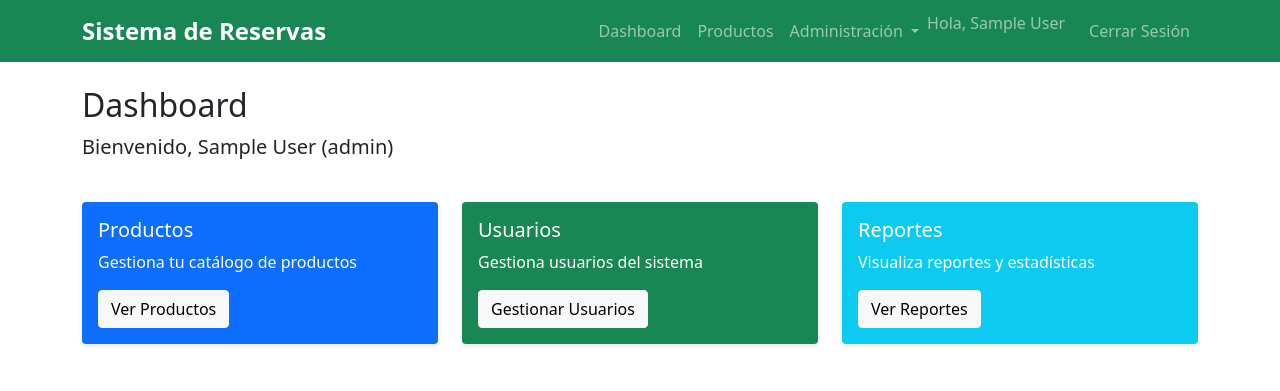
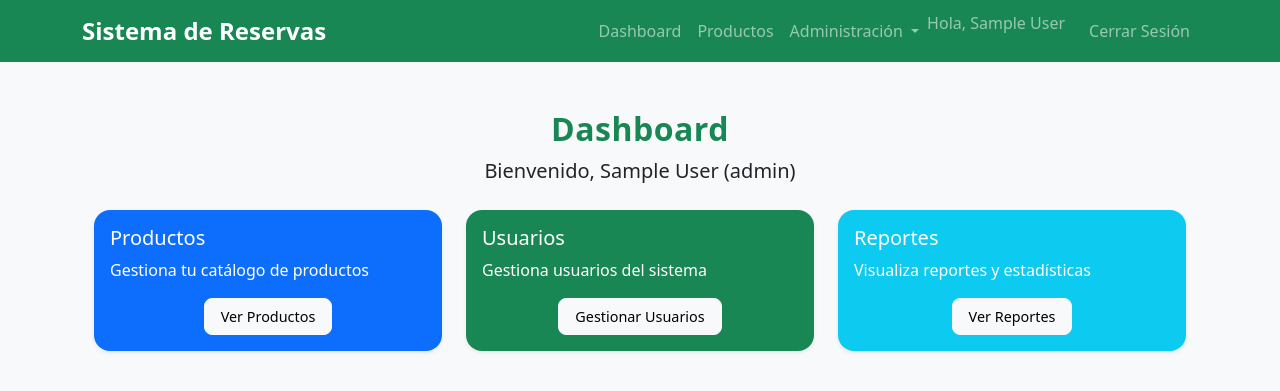
Before and after one commit to rherrera94/FrontendPV, a Flask app: page /dashboard in a window 1280 px wide. Shown: the top 391 px of the page. Run offline with Flask 3, Linux system fonts and the light colour scheme; the visitor is signed in with stand-in values (Sample User, id 1).

Commit message:
se mejora css

```diff
--- a/app.py
+++ b/app.py
@@ -176,7 +176,7 @@ def logout():
     form=LoginForm
     session.clear()
     flash('Has cerrado sesión', 'info')
-    return redirect('login.html', form=form)
+    return redirect('login')
 
 if __name__ == '__main__':
     app.run(debug=True)
--- a/static/css/style.css
+++ b/static/css/style.css
@@ -1,17 +1,39 @@
-.hero-section {
-    background: linear-gradient(135deg, #198754 0%, #20c997 100%);
-    color: white;
+body {
+    background-color: #f8f9fa;
 }
 
 .card {
-    transition: transform 0.2s;
     border: none;
-    box-shadow: 0 2px 4px rgba(0,0,0,0.1);
+    transition: transform 0.2s ease-in-out;
+    border-radius: 1rem;
 }
 
 .card:hover {
     transform: translateY(-5px);
-    box-shadow: 0 4px 8px rgba(0,0,0,0.2);
+}
+
+.card .btn {
+    width: auto;             /* No ocupa todo el ancho */
+    display: inline-block;   /* Permite centrado correcto */
+    font-weight: 500;
+    border-radius: 0.5rem;
+}
+.text-center .btn {
+    margin: 0 auto;          /* Centra horizontalmente */
+}
+
+.btn-sm {
+    padding: 0.4rem 1rem;    /* Botón más pequeño */
+    font-size: 0.9rem;
+}
+h2 {
+    font-size: 2rem;
+    letter-spacing: 0.5px;
+}
+
+.hero-section {
+    background: linear-gradient(135deg, #198754 0%, #20c997 100%);
+    color: white;
 }
 
 .btn-success {
--- a/templates/dashboard.html
+++ b/templates/dashboard.html
@@ -3,42 +3,56 @@
 {% block title %}Dashboard - Sistema de Reservas{% endblock %}
 
 {% block content %}
-<div class="row">
+<div class="container py-4">
+    <div class="row mb-4 text-center">
         <div class="col-12">
-        <h2>Dashboard</h2>
-        <p class="lead">Bienvenido, {{ user }} ({{ role }})</p>
+            <h2 class="fw-bold text-success">Dashboard</h2>
+            <p class="lead mb-0">Bienvenido, {{ user }} ({{ role }})</p>
         </div>
     </div>
 
-<div class="row mt-4">
+    <div class="row g-4">
         <div class="col-md-4">
-        <div class="card text-white bg-primary">
-            <div class="card-body">
+            <div class="card text-white bg-primary h-100 shadow-sm">
+                <div class="card-body d-flex flex-column justify-content-between">
+                    <div>
                         <h5 class="card-title">Productos</h5>
                         <p class="card-text">Gestiona tu catálogo de productos</p>
-                <a href="{{ url_for('products') }}" class="btn btn-light">Ver Productos</a>
+                    </div>
+                    <div class="text-center mt-3">
+                        <a href="{{ url_for('products') }}" class="btn btn-light btn-sm px-3">Ver Productos</a>
+                    </div>
                 </div>
             </div>
         </div>
 
         {% if role == 'admin' %}
         <div class="col-md-4">
-        <div class="card text-white bg-success">
-            <div class="card-body">
+            <div class="card text-white bg-success h-100 shadow-sm">
+                <div class="card-body d-flex flex-column justify-content-between">
+                    <div>
                         <h5 class="card-title">Usuarios</h5>
                         <p class="card-text">Gestiona usuarios del sistema</p>
-                <a href="{{ url_for('user_management') }}" class="btn btn-light">Gestionar Usuarios</a>
+                    </div>
+                    <div class="text-center mt-3">
+                        <a href="{{ url_for('user_management') }}" class="btn btn-light btn-sm px-3">Gestionar Usuarios</a>
+                    </div>
                 </div>
             </div>
         </div>
         {% endif %}
 
         <div class="col-md-4">
-        <div class="card text-white bg-info">
-            <div class="card-body">
+            <div class="card text-white bg-info h-100 shadow-sm">
+                <div class="card-body d-flex flex-column justify-content-between">
+                    <div>
                         <h5 class="card-title">Reportes</h5>
                         <p class="card-text">Visualiza reportes y estadísticas</p>
-                <a href="#" class="btn btn-light">Ver Reportes</a>
+                    </div>
+                    <div class="text-center mt-3">
+                        <a href="#" class="btn btn-light btn-sm px-3">Ver Reportes</a>
+                    </div>
+                </div>
             </div>
         </div>
     </div>
```
Lines whose indentation alone changed are shown as unchanged.
